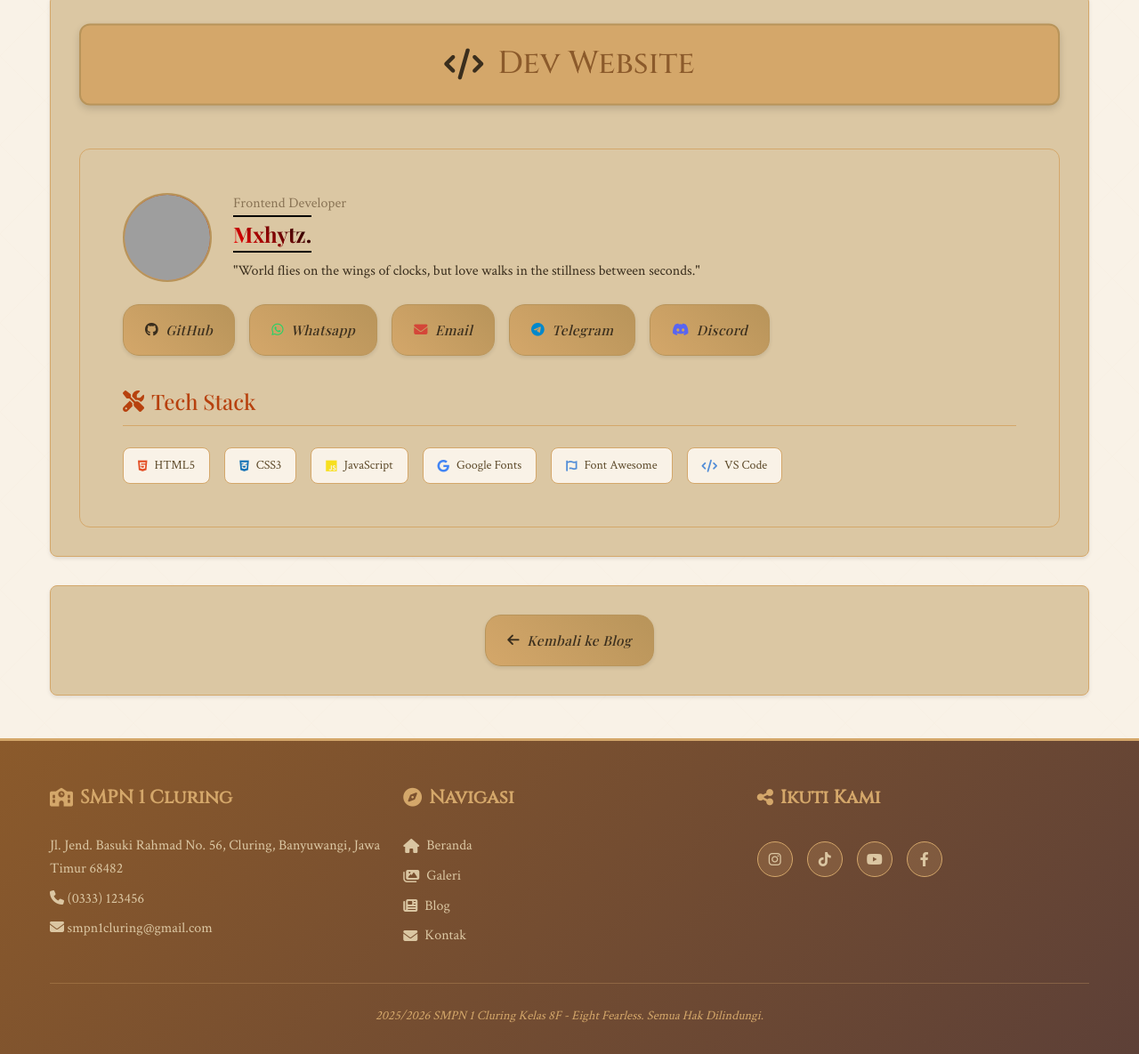
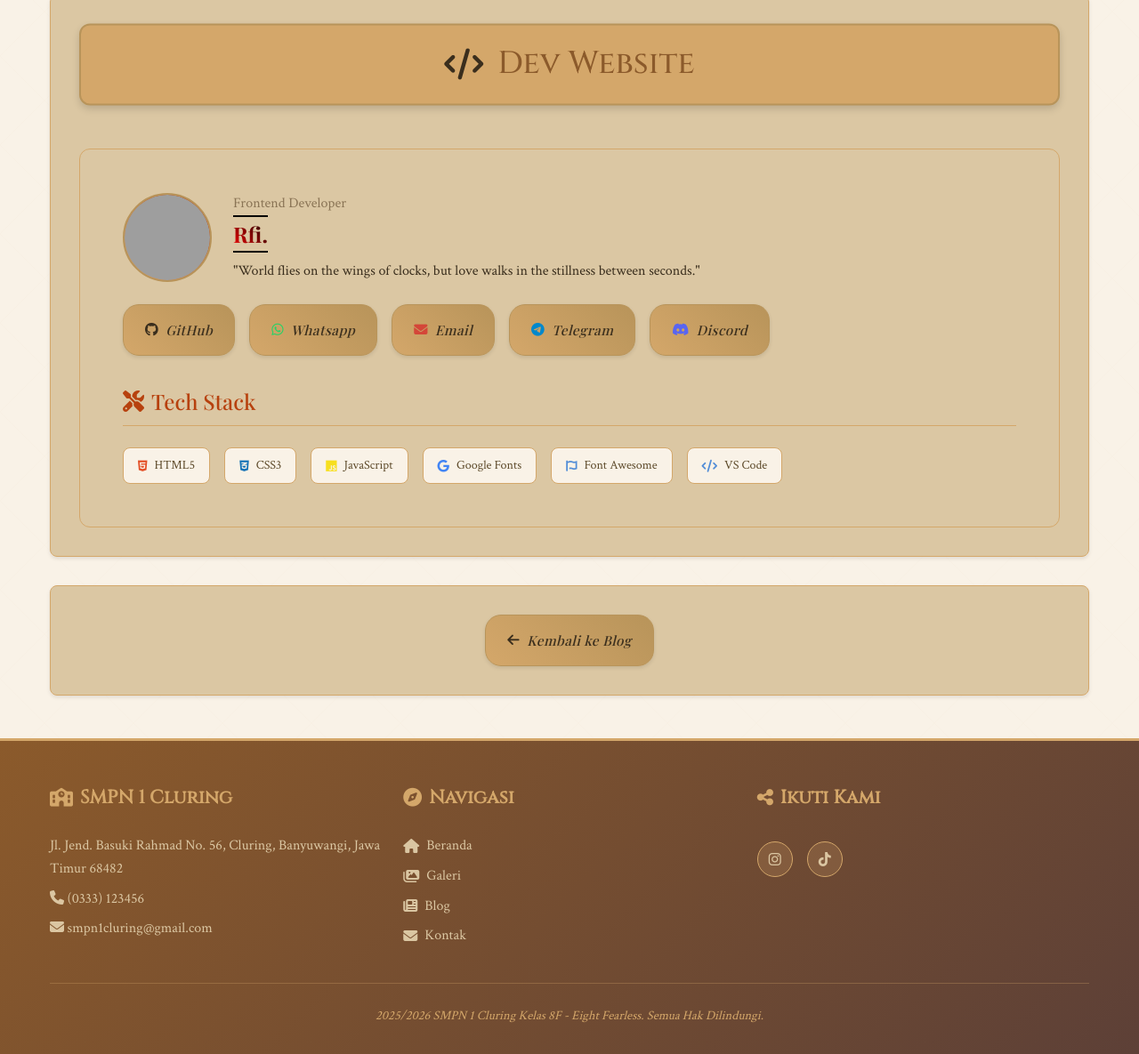
Before and after one commit to V3XZz/eightfearless, a website: page contact.html in a window 1280 px wide. Shown: the part 2437-3622 px from the top of the page at 89% size. Drawn offline with nearby package versions, Linux system fonts and the light colour scheme; grey boxes are pictures that could not be loaded.

Commit message:
Add files via upload

```diff
--- a/contact.html
+++ b/contact.html
@@ -181,7 +181,7 @@
 
                         <p class="text-muted">Frontend Developer</p>
                         <h3 style=" background: linear-gradient(45deg, red, black); -webkit-background-clip: text; -webkit-text-fill-color: transparent; background-clip: text; color: transparent; font-weight: bold; border-top: 2px solid black; border-bottom: 2px solid black; padding: 0.1px 0; display: inline-block;">
-                          Mxhytz.
+                          Rfi.
                         </h3>
                         <p>"World flies on the wings of clocks, but love walks in the stillness between seconds."</p>
                     </div>
@@ -266,8 +266,6 @@
                     <div class="social-links">
                         <a href="https://www.instagram.com/_eight.fearless" target="_blank"><i class="fab fa-instagram"></i></a>
                         <a href="https://www.tiktok.com/@eightfearless_" target="_blank"><i class="fab fa-tiktok"></i></a>
-                        <a href="#"><i class="fab fa-youtube"></i></a>
-                        <a href="#"><i class="fab fa-facebook-f"></i></a>
                     </div>
                 </div>
             </div>
```
Also changed, not shown: gallery.html (+1 -3 lines), index.html (+0 -2 lines).
